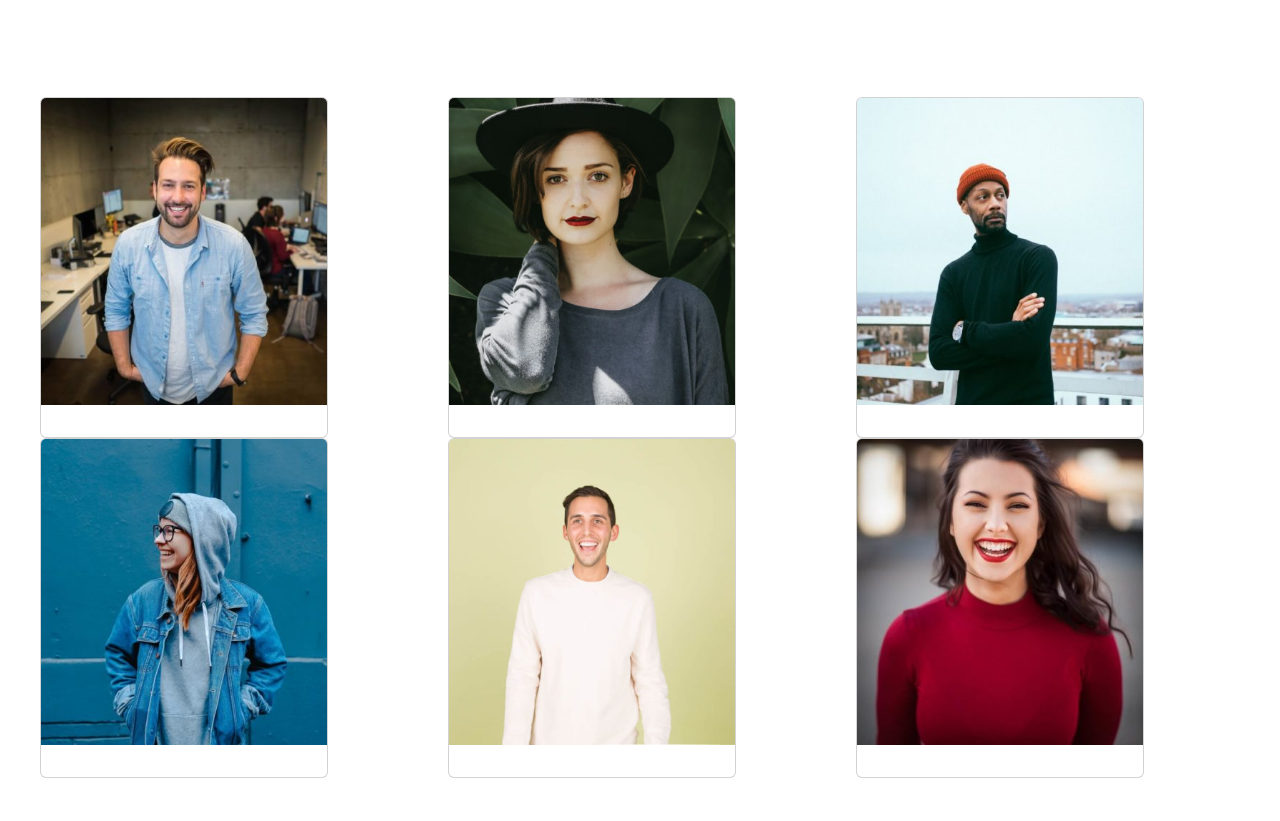
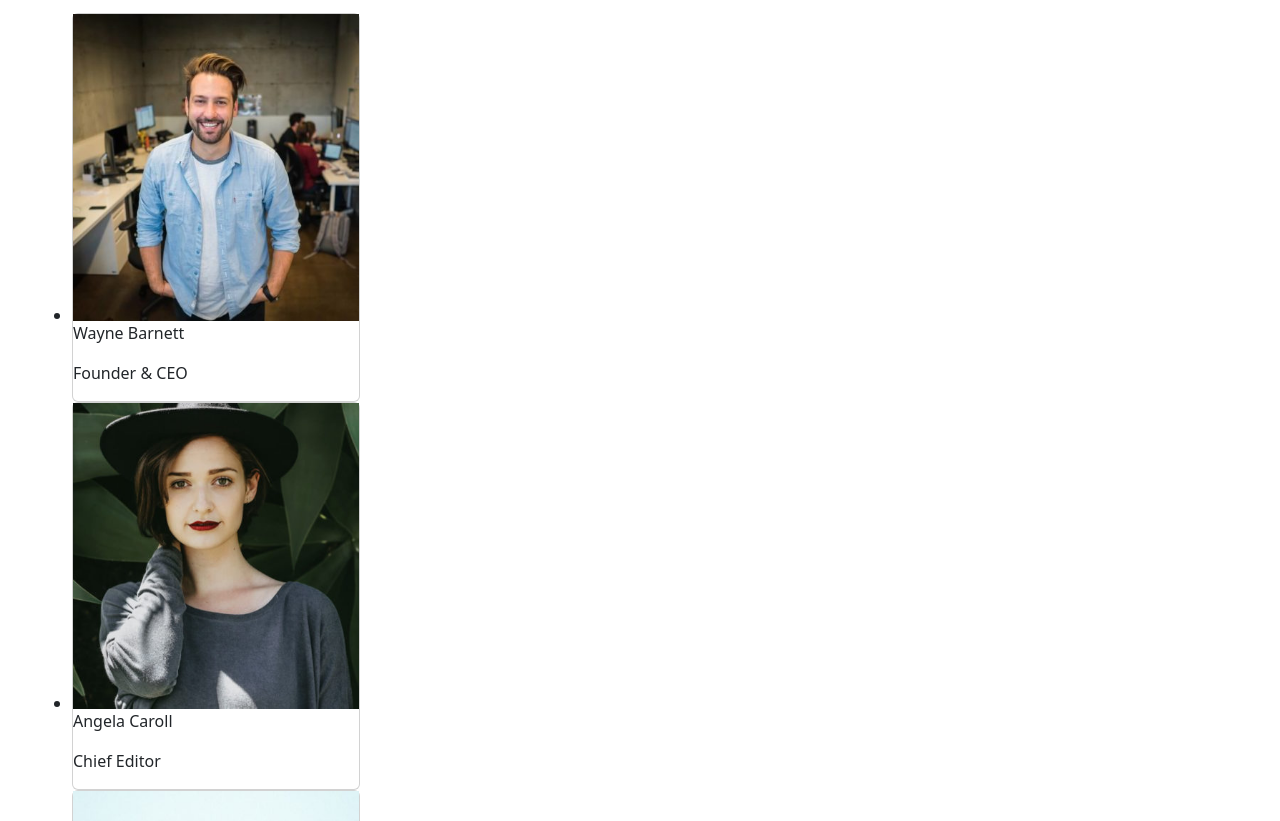
Before and after one commit to GiordanoGuidi/js-our-team, a plain HTML site: page index.html in a window 1280 px wide. Shown: the part 131-952 px from the top of the page. Before the commit the page ends 909 px from the top, so only its background shows below. Drawn offline with nearby package versions, Linux system fonts and the light colour scheme.

Commit message:
for in cicle removed

```diff
--- a/JS/script.js
+++ b/JS/script.js
@@ -53,13 +53,23 @@ let listMembers= ''
 // STAMPO IN CONSOLE LE CHIAVI DEGLI OGGETTI NELL'ARRAY
 for(let i = 0; i < teamMembers.length;i++){
     let member = teamMembers[i]
-    //CREO CICLO FOR IN PER CICLARE IN OGNI OGGETTO DELL'ARRAY
-    for(let key in member){
-        let memberInfo = `${key} : ${member[key]}`;
-        listMembers+= `<li>${memberInfo} </li>`
-        console.log('sono list  items', listMembers)
-    }
+    console.log('member',member);
+    //RECUPERO I VALORI DELLE CHIAVI
+    const name = member.name;
+    const role = member.role;
+    const photo = member.photo;
+    //COSTRUISCO LIST ITEM
+    listMembers+= `<li>
+                    <div class="col">
+                        <div class="card" style="width: 18rem;">
+                            <img src="img/${photo}">
+                        <div class="carde-body"
+                        <p>${name}</p>
+                        <p>${role}</p>
+                    </div>
+                    </li>`
+    console.log('sono list  items', listMembers)
 }
 // STAMPO IN PAGINA I VALORI
-// listElement.innerHTML += listMembers;
+listElement.innerHTML = listMembers;
 // console.log('list items finale', listMembers)
--- a/index.html
+++ b/index.html
@@ -17,58 +17,19 @@
         <p>Lorem ipsum dolor sit, amet consectetur adipisicing elit. Sequi, aliquam nostrum eius reprehenderit eligendi sed voluptate vero doloribus cum autem perferendis.</p>
     </header>
     <main class="main-container">
-        <section id="our-team">
-            <div class="row row-cols-3 flex-wrap">
-                <!-- <ul id="team-member-list">
-                </ul> -->
-                <div class="col">
-                    <div class="card" style="width: 18rem;">
-                        <img src="img/wayne-barnett-founder-ceo.jpg" class="card-img-top" alt="#">
-                        <div class="card-body">
-                        </div>
-                      </div>
-                </div>
+        <ul id="team-member-list">
 
-                <div class="col">
-                    <div class="card" style="width: 18rem;">
-                        <img src="img/angela-caroll-chief-editor.jpg" class="card-img-top" alt="#">
-                        <div class="card-body">
-                        </div>
-                      </div>
-                </div>
+        </ul>
+        <div class="card" style="width: 18rem;">
+            <img src="..." class="card-img-top" alt="...">
+            <div class="card-body">
+              <h5 class="card-title">Card title</h5>
+              <p class="card-text">Some quick example text to build on the card title and make up the bulk of the card's content.</p>
+              <a href="#" class="btn btn-primary">Go somewhere</a>
+            </div>
+          </div>
 
-                <div class="col">
-                    <div class="card" style="width: 18rem;">
-                        <img src="img/walter-gordon-office-manager.jpg" class="card-img-top" alt="#">
-                        <div class="card-body">
-                        </div>
-                      </div>
-                </div>
 
-                <div class="col">
-                    <div class="card" style="width: 18rem;">
-                        <img src="img/angela-lopez-social-media-manager.jpg" class="card-img-top" alt="#">
-                        <div class="card-body">
-                        </div>
-                      </div>
-                </div>
-
-                <div class="col">
-                    <div class="card" style="width: 18rem;">
-                        <img src="img/scott-estrada-developer.jpg" class="card-img-top" alt="#">
-                        <div class="card-body">
-                        </div>
-                      </div>
-                </div>
-
-                <div class="col">
-                    <div class="card" style="width: 18rem;">
-                        <img src="img/barbara-ramos-graphic-designer.jpg" class="card-img-top" alt="#">
-                        <div class="card-body">
-                        </div>
-                      </div>
-                </div>
-            </div>
         </section>
     </main>
 
```
